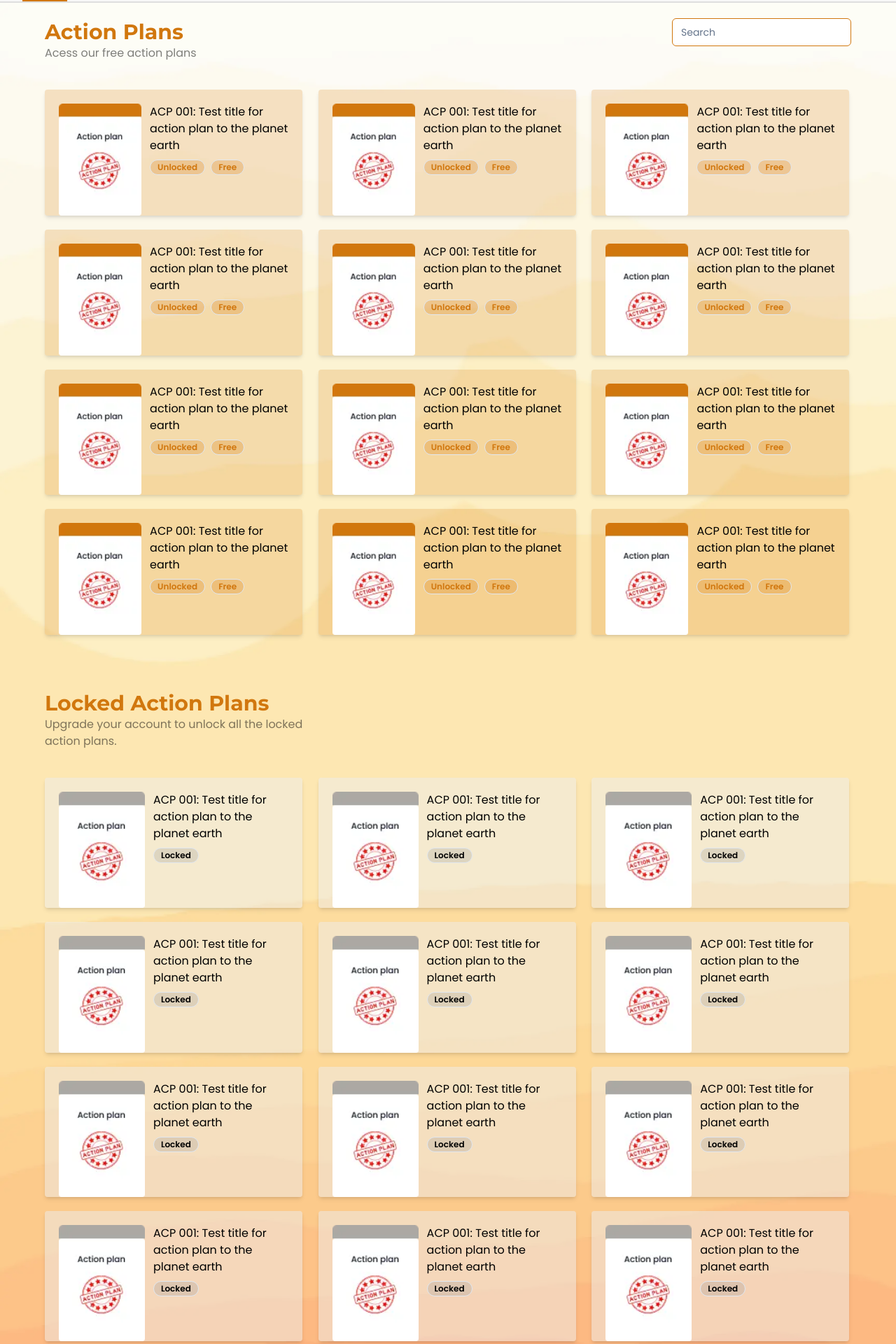
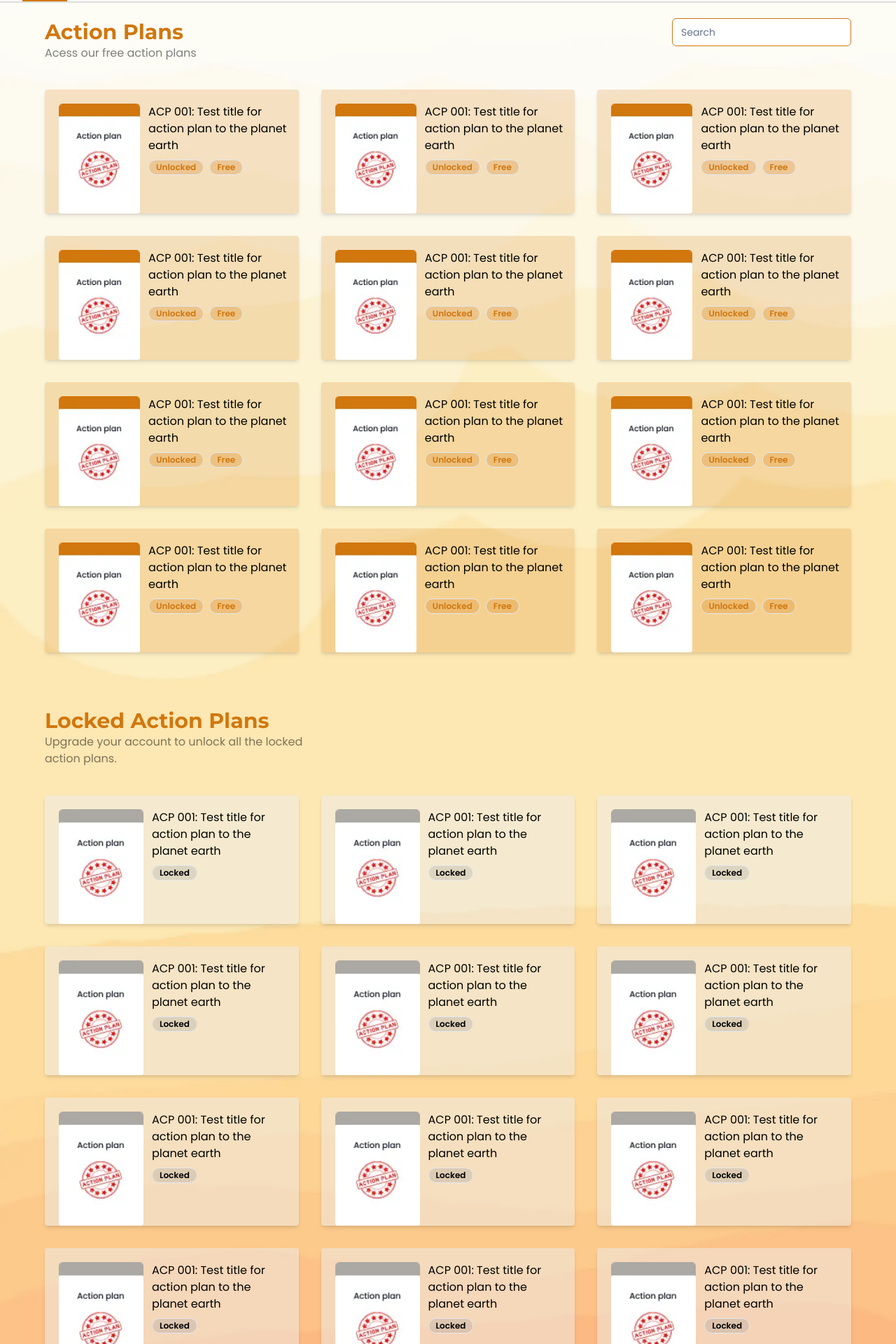
Before and after one commit to AlexisKenAlvarez/digitalkubo, a Next.js app: page /home in a window 1280 px wide. Shown: the part 540-2460 px from the top of the page at 70% size. Built offline with nearby package versions, Linux system fonts and the light colour scheme; no server answers.

Commit message:
adjust gap in action plan

```diff
--- a/src/pages/home.tsx
+++ b/src/pages/home.tsx
@@ -53,7 +53,7 @@ object-top"
             <Input className="w-64 border-nav" type="search" placeholder="Search" />
             </div>
           </div>
-          <div className="w-full mx-auto grid 2xl:grid-cols-4 px-8 lg:grid-cols-3 gap-5 md:grid-cols-2 items-center mt-10">
+          <div className="w-full mx-auto grid 2xl:grid-cols-4 px-8 lg:grid-cols-3 gap-8 md:grid-cols-2 items-center mt-10">
             {actionSet.map((action, i) => {
               return (
                 <div
@@ -98,7 +98,7 @@ object-top"
               Upgrade your account to unlock all the locked action plans.
             </p>
           </div>
-          <div className="w-full mx-auto grid 2xl:grid-cols-4 px-8 lg:grid-cols-3 gap-5 md:grid-cols-2 items-center mt-10">
+          <div className="w-full mx-auto grid 2xl:grid-cols-4 px-8 lg:grid-cols-3 gap-8 md:grid-cols-2 items-center mt-10">
             {actionSet.map((action, i) => {
               return (
                 <div
@@ -124,7 +124,6 @@ object-top"
                       {action.text2}
                     </Badge>
                     <span className="px-1"></span>
-
                   </div>
                 </div>
               );
```
